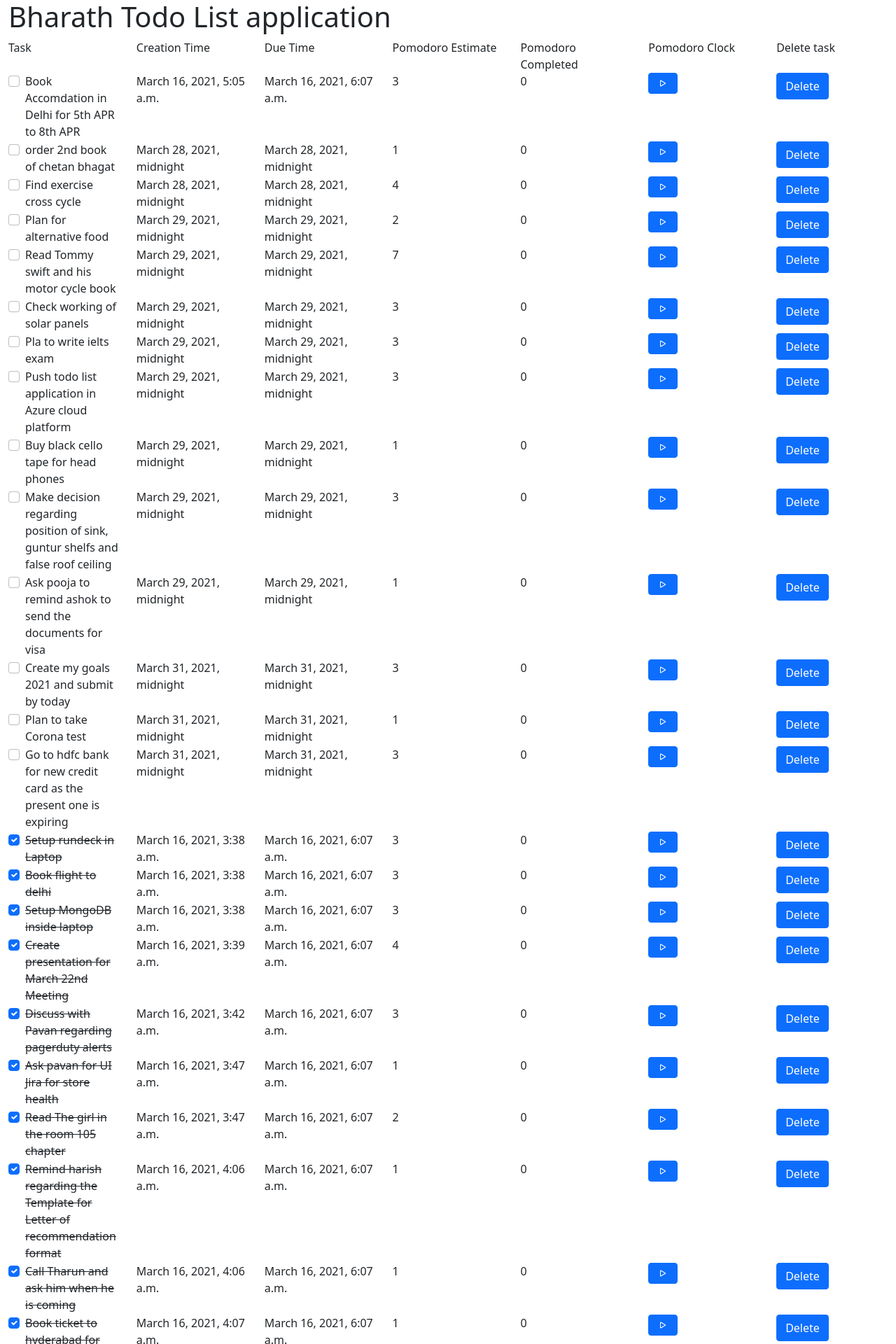
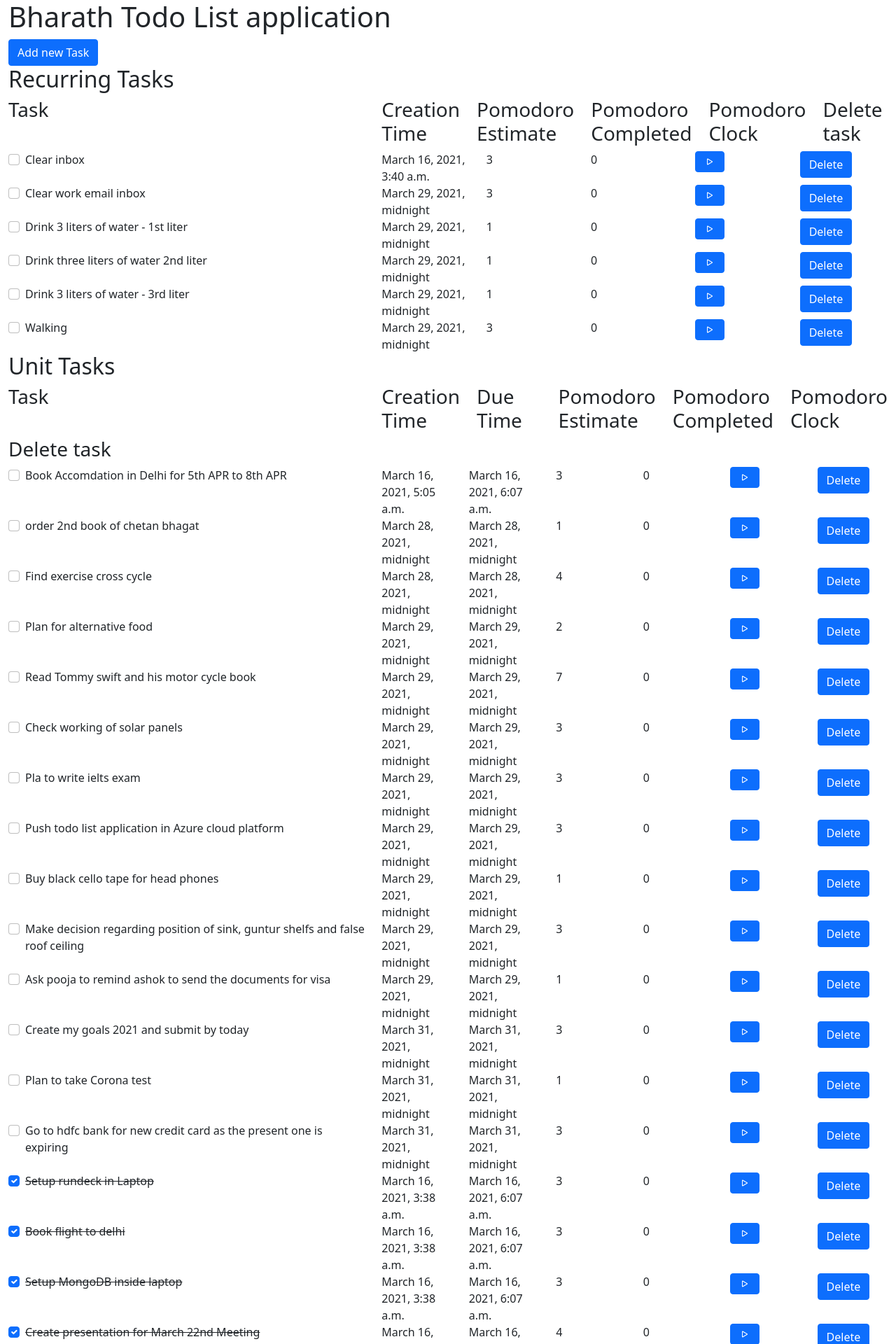
Before and after one commit to bha123/todolist, a Django app: page /todolist/ in a window 1280 px wide. Shown: the top 1920 px of the page at 70% size. Run offline with Django 3.2, Linux system fonts and the light colour scheme; data comes from the database, SQL or seed files in the repository.

Commit message:
Added missing index.html

```diff
--- a/todolist/templates/todolist/index.html
+++ b/todolist/templates/todolist/index.html
@@ -40,22 +40,85 @@
 <link href="https://cdn.jsdelivr.net/npm/bootstrap@5.0.0-beta2/dist/css/bootstrap.min.css" rel="stylesheet" integrity="sha384-BmbxuPwQa2lc/FVzBcNJ7UAyJxM6wuqIj61tLrc4wSX0szH/Ev+nYRRuWlolflfl" crossorigin="anonymous">
 
 <div class="container-fluid">
-    <h1>Bharath Todo List application</h1>
+    <h1>Bharath Todo List application</h1> <a href= "additem" ><button type="button"  class="btn btn-primary"> Add new Task</button> </a>
+    <h2>Recurring Tasks</h2>
+
+    <div class="row">
+        <div class="col-5" ><h3>Task</h3></div>
+        <div class="col" ><h3>Creation Time</h3></div>
+        <div class="col" ><h3>Pomodoro Estimate</h3></div>
+        <div class="col" ><h3>Pomodoro Completed</h3></div>
+        <div class="col" ><h3>Pomodoro Clock </h3> </div>
+        <div class="col" ><h3>Delete task</h3></div>
+
+    </div>
+{% if recurring_items %}
+    {% for item in recurring_items %}
+    <div class="row">
+        <div class="col-5">
+        {% if item.status %}
+        <div class="form-check">
+                <input class="form-check-input" onclick="toggle_status('{{item.todo_item}}','{{item.status}}', '{{item.id}}')" type="checkbox" value=""   id="flexCheckChecked"  checked>
+                <label class="form-check-label" for="flexCheckChecked">
+                    {{ item.todo_item}}
+                </label>
+        </div>
+        {% else %}
+        <div class="form-check">
+            <input class="form-check-input"  onclick="toggle_status('{{item.todo_item}}', '{{item.status}}', '{{item.id}}')" type="checkbox"  value="" id="flexCheckDefault" >
+            <label class="form-check-label" for="flexCheckDefault">
+                {{ item.todo_item}}
+            </label>
+        </div>
+        {% endif %}
+        </div>
+        <div class="col">
+            {{item.create_date}}
+        </div>
+
+        <div class="col">
+            {{item.pomodoro_estimate}}
+        </div>
+        <div class="col">
+            {{item.pomodoro_completed}}
+        </div>
+        <div class="col">
+            <p>
+                <button type="button"  class="btn btn-primary">
+                <svg xmlns="http://www.w3.org/2000/svg" width="16" height="16" fill="currentColor" class="bi bi-play" viewBox="0 0 16 16">
+                    <path d="M10.804 8L5 4.633v6.734L10.804 8zm.792-.696a.802.802 0 0 1 0 1.392l-6.363 3.692C4.713 12.69 4 12.345 4 11.692V4.308c0-.653.713-.998 1.233-.696l6.363 3.692z"/>
+                  </svg>
+                </button>
+        </p>
+        </div>
+        <div class="col">
+            <a href= "deleteitem" > <button type="button"  class="btn btn-primary"> Delete</button> </a>
+        </div>
+    </div>
+    {% endfor %}
+
+
+
+
+    {% else %}
+        <p> No tasks are available</p>
+    {% endif %}
+
+    <h2>Unit Tasks </h2>
 
         <div class="row">
-            <div class="col" >Task</div>
-            <div class="col" >Creation Time</div>
-            <div class="col" >Due Time</div>
-            <div class="col" >Pomodoro Estimate</div>
-            <div class="col" >Pomodoro Completed</div>
-            <div class="col" >Pomodoro Clock </div>
-            <div class="col" >Delete task</div>
-
+            <div class="col-5" ><h3>Task</h3></div>
+            <div class="col" ><h3>Creation Time</h3></div>
+            <div class="col" ><h3>Due Time</h3></div>
+            <div class="col" ><h3>Pomodoro Estimate</h3></div>
+            <div class="col" ><h3>Pomodoro Completed</h3></div>
+            <div class="col" ><h3>Pomodoro Clock </h3> </div>
+            <div class="col" ><h3>Delete task</h3></div>
         </div>
     {% if list_of_items %}
         {% for item in list_of_items %}
         <div class="row">
-            <div class="col">
+            <div class="col-5">
             {% if item.status %}
             <div class="form-check">
                     <input class="form-check-input" onclick="toggle_status('{{item.todo_item}}','{{item.status}}', '{{item.id}}')" type="checkbox" value=""   id="flexCheckChecked"  checked>
```
